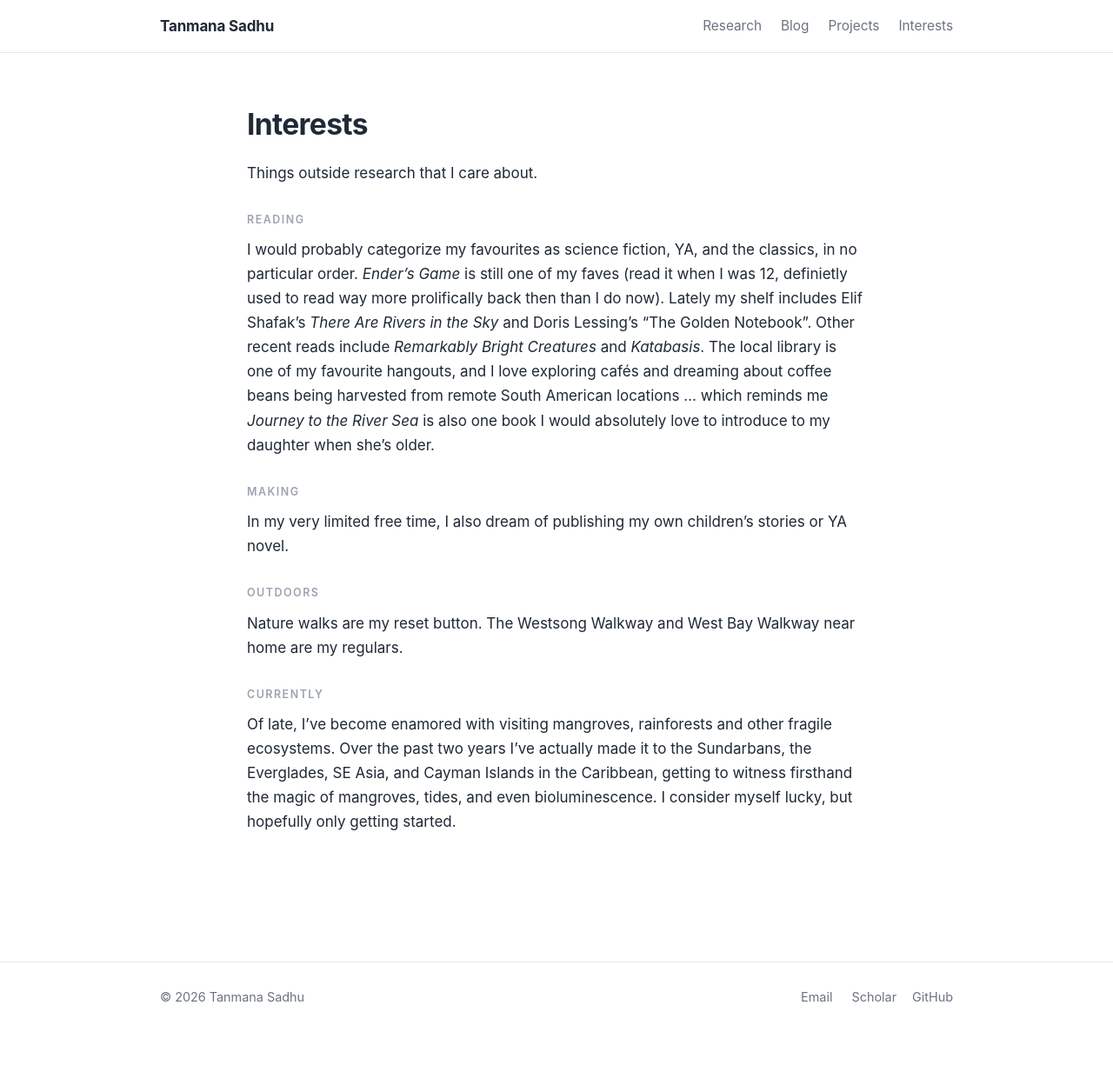
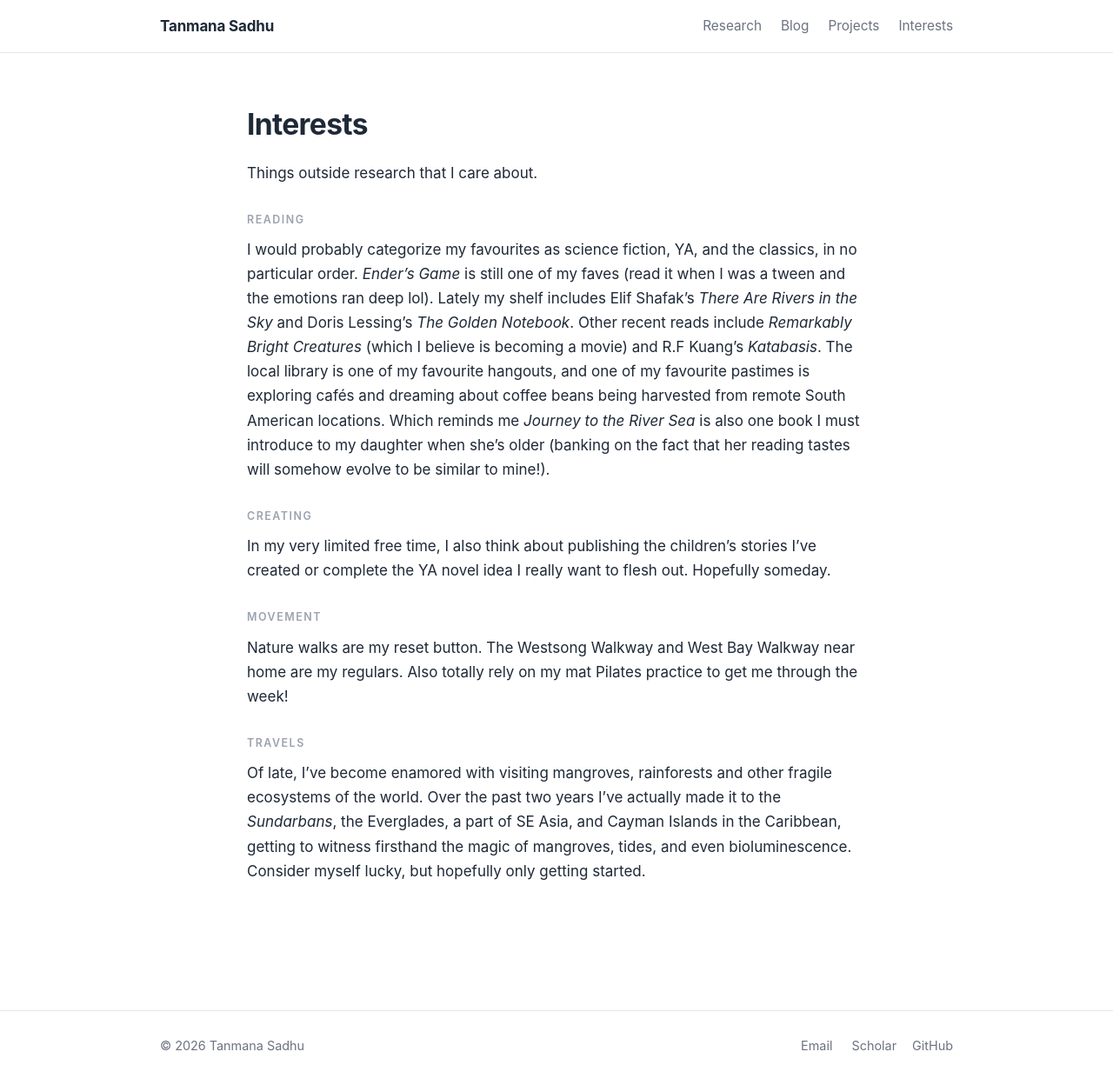
Before and after one commit to tanmana5/tanmana5.github.io, a Jekyll site: the page built from interests.md, in a window 1280 px wide and 1259 px high. Shown: the top 1248 px of the window at 87% size. Built offline with Jekyll 4.4.1, drawn with Linux system fonts in a browser that asks for light colours.

Commit message:
Fill in Interests page

```diff
--- a/interests.md
+++ b/interests.md
@@ -11,16 +11,16 @@ Things outside research that I care about.
 
 <p class="section-title">Reading</p>
 
-I would probably categorize my favourites as science fiction, YA, and the classics, in no particular order. *Ender's Game* is still one of my faves (read it when I was 12, definietly used to read way more prolifically back then than I do now). Lately my shelf includes Elif Shafak's *There Are Rivers in the Sky* and Doris Lessing's "The Golden Notebook". Other recent reads include *Remarkably Bright Creatures* and *Katabasis*. The local library is one of my favourite hangouts, and I love exploring cafés and dreaming about coffee beans being harvested from remote South American locations ... which reminds me *Journey to the River Sea* is also one book I would absolutely love to introduce to my daughter when she's older.
+I would probably categorize my favourites as science fiction, YA, and the classics, in no particular order. *Ender's Game* is still one of my faves (read it when I was a tween and the emotions ran deep lol). Lately my shelf includes Elif Shafak's *There Are Rivers in the Sky* and Doris Lessing's *The Golden Notebook*. Other recent reads include *Remarkably Bright Creatures* (which I believe is becoming a movie) and R.F Kuang's *Katabasis*. The local library is one of my favourite hangouts, and one of my favourite pastimes is exploring cafés and dreaming about coffee beans being harvested from remote South American locations. Which reminds me *Journey to the River Sea* is also one book I must introduce to my daughter when she's older (banking on the fact that her reading tastes will somehow evolve to be similar to mine!).
 
-<p class="section-title">Making</p>
+<p class="section-title">Creating</p>
 
-In my very limited free time, I also dream of publishing my own children's stories or YA novel.
+In my very limited free time, I also think about publishing the children's stories I've created or complete the YA novel idea I really want to flesh out. Hopefully someday.
 
-<p class="section-title">Outdoors</p>
+<p class="section-title">Movement</p>
 
-Nature walks are my reset button. The Westsong Walkway and West Bay Walkway near home are my regulars.
+Nature walks are my reset button. The Westsong Walkway and West Bay Walkway near home are my regulars. Also totally rely on my mat Pilates practice to get me through the week!
 
-<p class="section-title">Currently</p>
+<p class="section-title">Travels</p>
 
-Of late, I've become enamored with visiting mangroves, rainforests and other fragile ecosystems. Over the past two years I've actually made it to the Sundarbans, the Everglades, SE Asia, and Cayman Islands in the Caribbean, getting to witness firsthand the magic of mangroves, tides, and even bioluminescence. I consider myself lucky, but hopefully only getting started.
+Of late, I've become enamored with visiting mangroves, rainforests and other fragile ecosystems of the world. Over the past two years I've actually made it to the *Sundarbans*, the Everglades, a part of SE Asia, and Cayman Islands in the Caribbean, getting to witness firsthand the magic of mangroves, tides, and even bioluminescence. Consider myself lucky, but hopefully only getting started.
```
